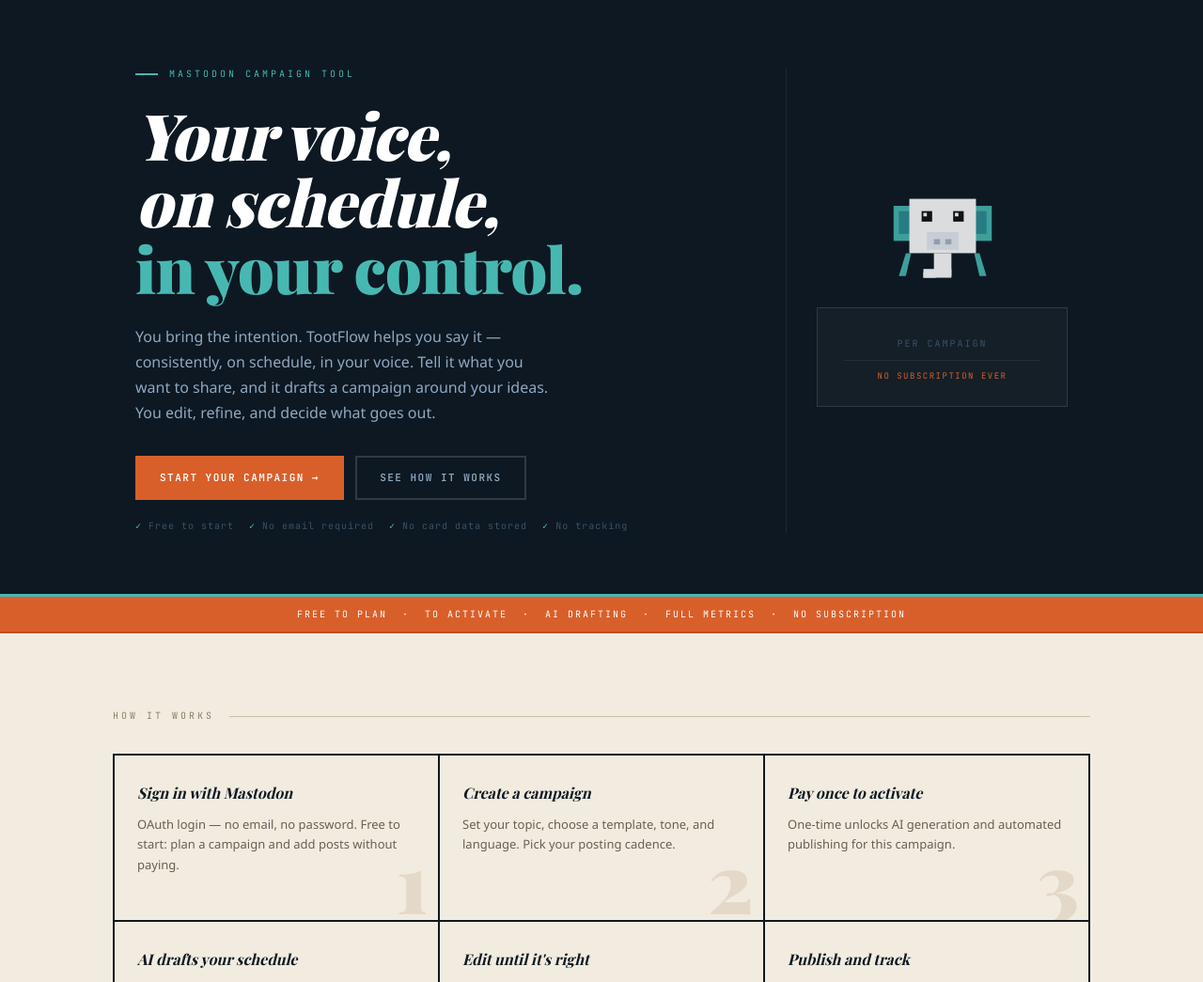
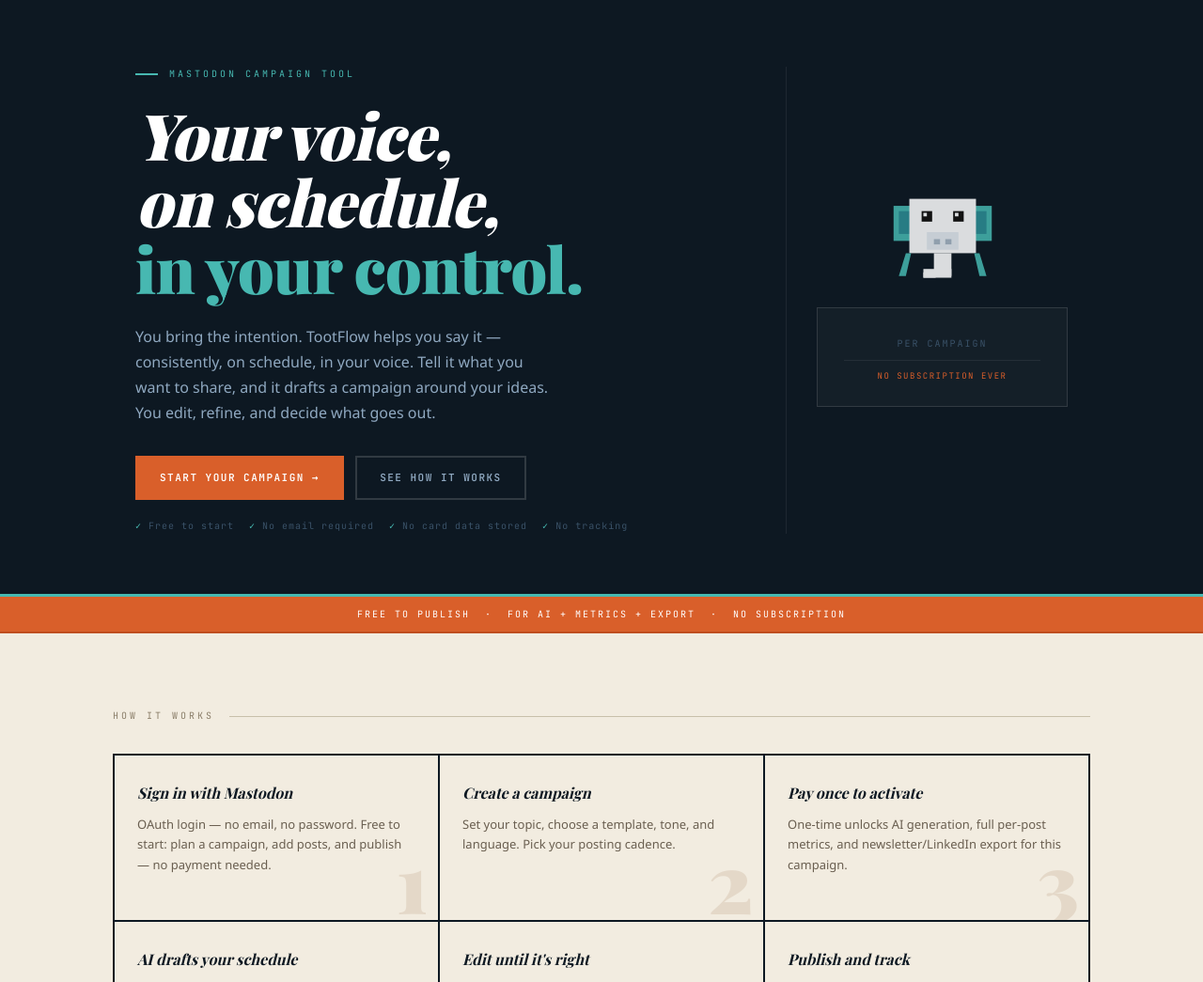
Before and after one commit to nicococo/tootflow, a Python web app: template app/templates/index.html in a window 1280 px wide. Shown: the part 68-1113 px from the top of the page at 94% size. Run offline with Jinja, Linux system fonts and the light colour scheme; the template is opened without the code that fills it, so the values that code supplies are empty; some web fonts are replaced.

Commit message:
feat(freemium): update copy to reflect free publishing model
Co-Authored-By: Claude Sonnet 4.6 <noreply@anthropic.com>

```diff
--- a/app/templates/campaign_create.html
+++ b/app/templates/campaign_create.html
@@ -66,7 +66,7 @@
   {% if free_limit_hit %}
   <div class="notice" style="border-color:var(--orange); background:#fffaf3; margin-bottom:24px;">
     <strong>Free campaign slot in use.</strong>
-    You already have an active unpaid campaign. Activate it for {{ settings.campaign_price }} {{ settings.campaign_currency }} to unlock all features, or delete it to start a new free campaign.
+    You already have an active campaign. Activate it for {{ settings.campaign_price }} {{ settings.campaign_currency }} to unlock AI generation, metrics, and export — or delete it to start a new free campaign.
     <a href="/dashboard" style="margin-left:8px;">← Back to Dashboard</a>
   </div>
   {% endif %}
@@ -161,7 +161,7 @@
 
     {% if not edit_campaign %}
     <div class="notice" style="margin-bottom:24px;">
-      After creating the campaign you can add posts manually or use AI generation once activated.
+      After creating the campaign you can add posts manually and publish for free. Activate for AI generation, full metrics, and export.
     </div>
     {% endif %}
 
--- a/app/templates/index.html
+++ b/app/templates/index.html
@@ -591,7 +591,7 @@ h2.lp-proof-title {
 
 <!-- ═══ BAND ═══ -->
 <div class="lp-band">
-  <p>Free to plan &nbsp;·&nbsp; {{ settings.campaign_price }} {{ settings.campaign_currency }} to activate &nbsp;·&nbsp; AI drafting &nbsp;·&nbsp; Full metrics &nbsp;·&nbsp; No subscription</p>
+  <p>Free to publish &nbsp;·&nbsp; {{ settings.campaign_price }} {{ settings.campaign_currency }} for AI + metrics + export &nbsp;·&nbsp; No subscription</p>
 </div>
 
 <!-- ═══ HOW IT WORKS ═══ -->
@@ -601,7 +601,7 @@ h2.lp-proof-title {
     <div class="lp-how-grid">
       <div class="lp-how-step">
         <h3 class="lp-step-title">Sign in with Mastodon</h3>
-        <p>OAuth login — no email, no password. Free to start: plan a campaign and add posts without paying.</p>
+        <p>OAuth login — no email, no password. Free to start: plan a campaign, add posts, and publish — no payment needed.</p>
         <span class="lp-step-num">1</span>
       </div>
       <div class="lp-how-step">
@@ -611,7 +611,7 @@ h2.lp-proof-title {
       </div>
       <div class="lp-how-step">
         <h3 class="lp-step-title">Pay once to activate</h3>
-        <p>One-time {{ settings.campaign_price }} {{ settings.campaign_currency }} unlocks AI generation and automated publishing for this campaign.</p>
+        <p>One-time {{ settings.campaign_price }} {{ settings.campaign_currency }} unlocks AI generation, full per-post metrics, and newsletter/LinkedIn export for this campaign.</p>
         <span class="lp-step-num">3</span>
       </div>
       <div class="lp-how-step">
@@ -677,7 +677,7 @@ h2.lp-proof-title {
       <div class="lp-wf-step">
         <div class="lp-wf-num">02</div>
         <h4 class="lp-wf-label">Activate</h4>
-        <p>Pay once ({{ settings.campaign_price }} {{ settings.campaign_currency }}) to activate, then generate a full AI post schedule with one click.</p>
+        <p>Pay once ({{ settings.campaign_price }} {{ settings.campaign_currency }}) to unlock AI generation, full metrics, and export. Publishing is always free.</p>
       </div>
       <div class="lp-wf-step">
         <div class="lp-wf-num">03</div>
```
